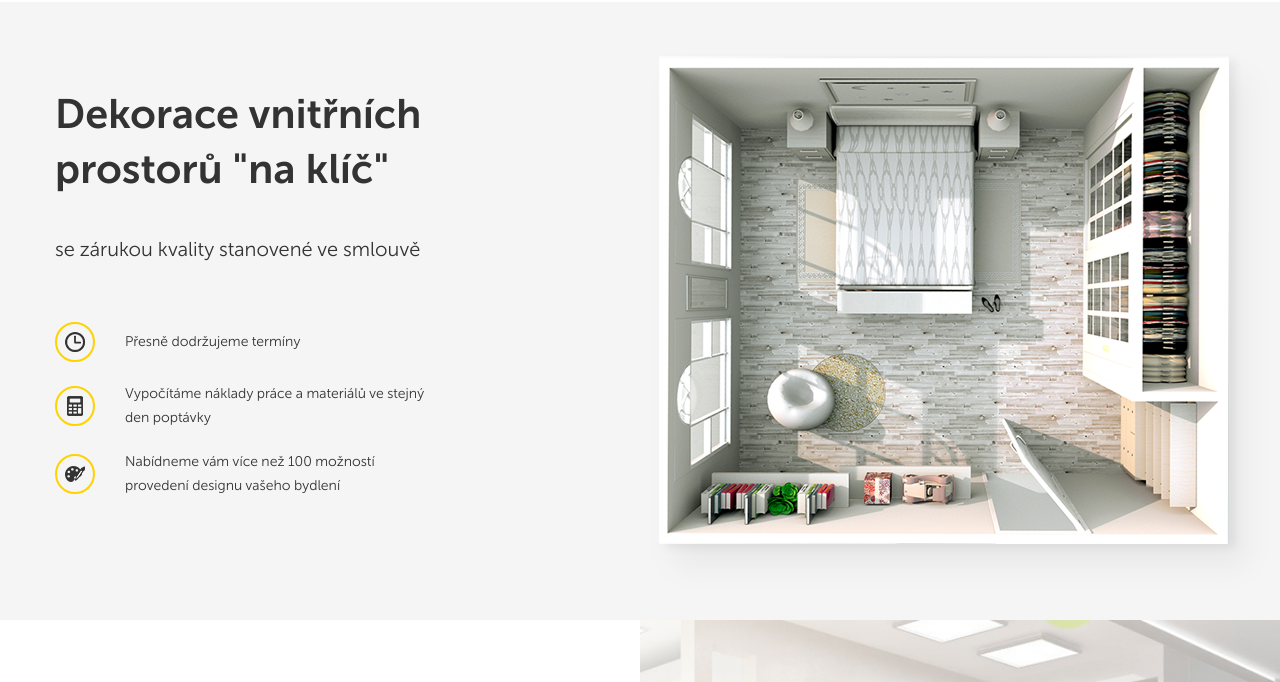
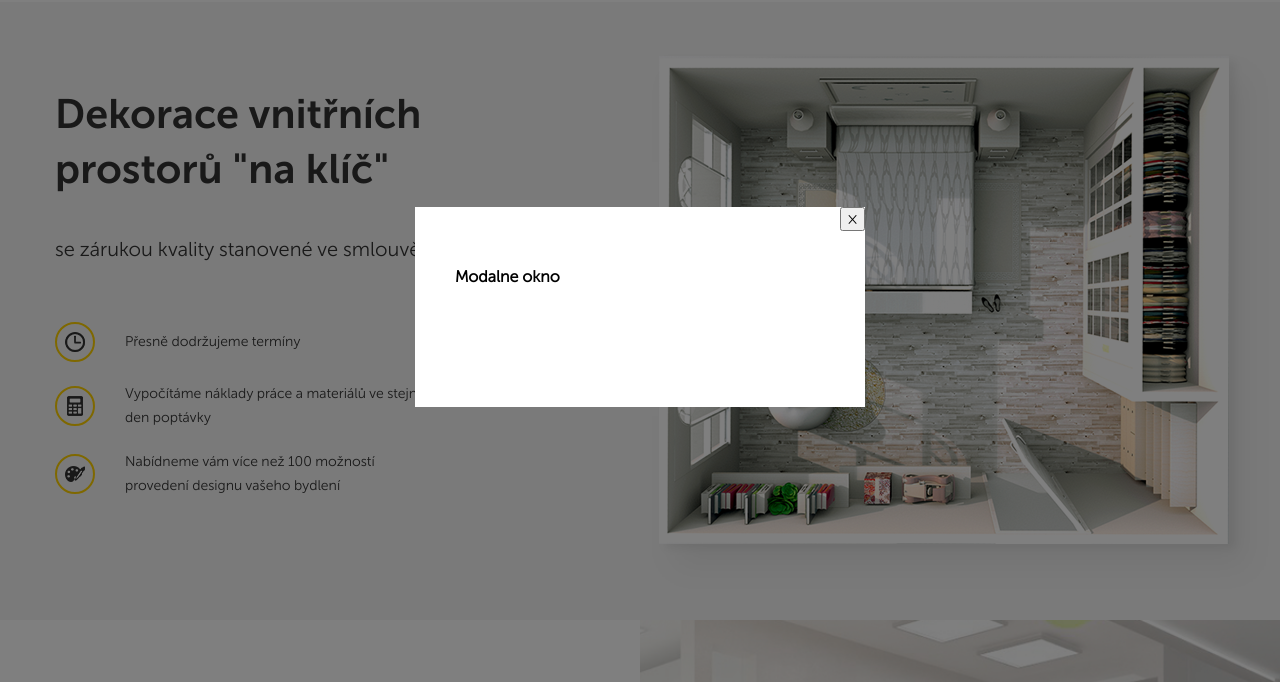
Before and after one commit to DSammyK/Skola-kodu, a plain HTML site: page HouseFix/src/index.html in a window 1280 px wide. Both pictures are taken after a click on the element "Zavolejte mi". Shown: the part 93-775 px from the top of the page. Drawn offline with Linux system fonts and the light colour scheme.

Commit message:
modalne okno

```diff
--- a/HouseFix/src/Sass/style.sass
+++ b/HouseFix/src/Sass/style.sass
@@ -213,3 +213,26 @@ img
         &__tel
             display: inline-block
             +bold
+
+.modal
+    position: fixed
+    left: 0
+    top: 0
+    width: 100%
+    height: 100%
+    background-color: rgba(#000, .5)
+    display: none
+    &_active
+        display: flex
+    &-dialog
+        margin: auto
+        max-width: 450px
+        width: 90%
+        min-height: 200px
+        background-color: #fff
+        padding: 40px
+        position: relative
+        &__close
+            position: absolute
+            right: 0
+            top: 0
--- a/HouseFix/src/index.html
+++ b/HouseFix/src/index.html
@@ -21,7 +21,7 @@
                         <span class="header__address">Praha</span>
                         <a href="tel:+420777167699" class="header__phone">+420 777 167 699</a>
                     </div>
-                    <nutton class="button header__button">Zavolejte mi</nutton>
+                    <nutton class="button header__button" id="button">Zavolejte mi</nutton>
                 </div>
             </div>
         </div>
@@ -90,5 +90,14 @@
         </section>
     </main>
 
+    <div class="modal" id="modal">
+        <div class="modal-dialog">
+            <button class="modal-dialog__close" id="close">&times;</button>
+            <h4 class="modal-dialog__title">Modalne okno</h4>
+        </div>
+    </div>
+
+
+    <script src="js/main.js"></script>
 </body>
 </html>
--- /dev/null
+++ b/HouseFix/src/js/main.js
@@ -0,0 +1,11 @@
+var button = document.querySelector("#button");
+var modal = document.querySelector("#modal");
+var close = document.querySelector("#close");
+
+button.addEventListener("click", function(){
+    modal.classList.add("modal_active");
+});
+
+close.addEventListener("click", function(){
+    modal.classList.remove("modal_active");
+});
```
Also changed, not shown: HouseFix/src/CSS/style.css, 1 other file.
